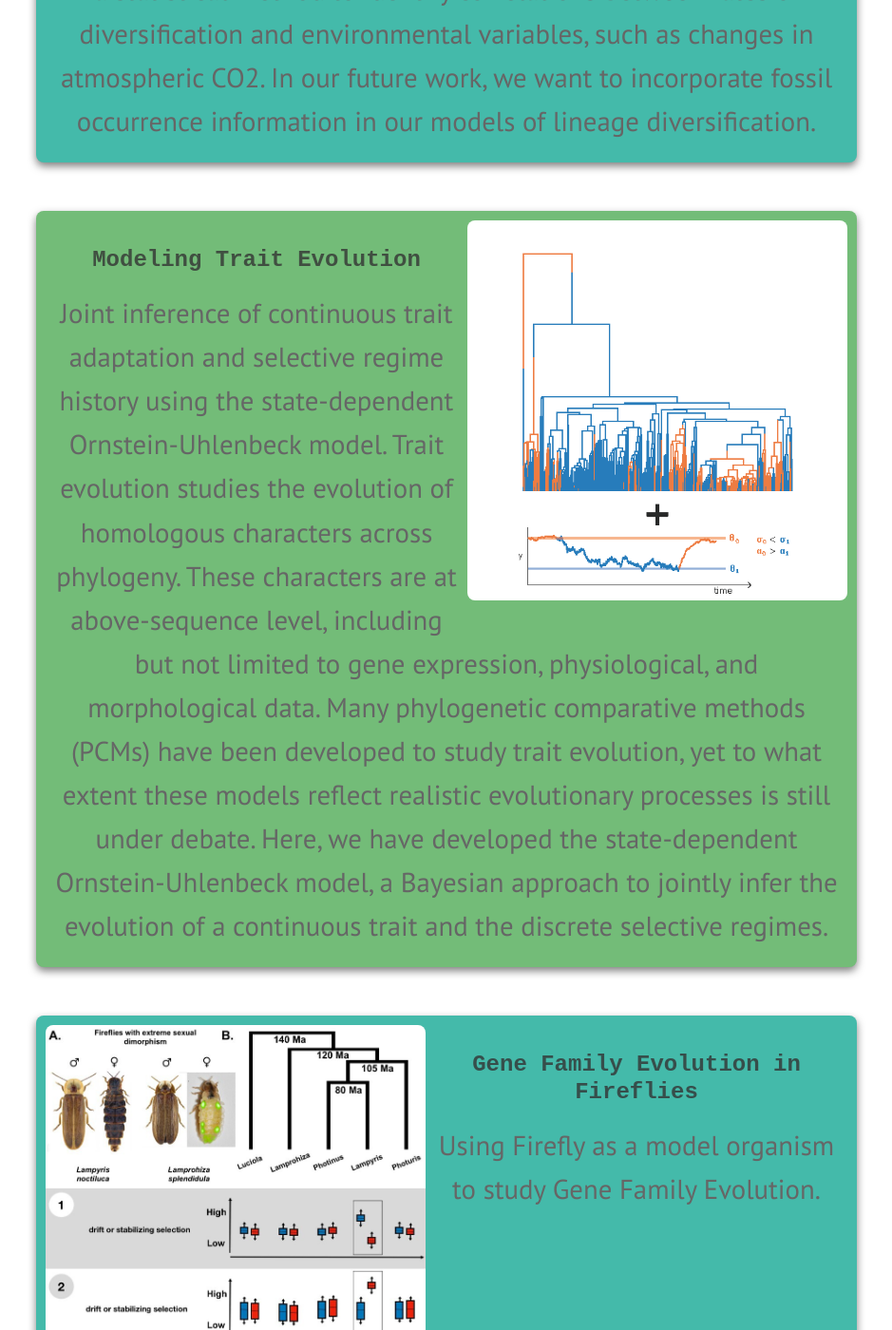
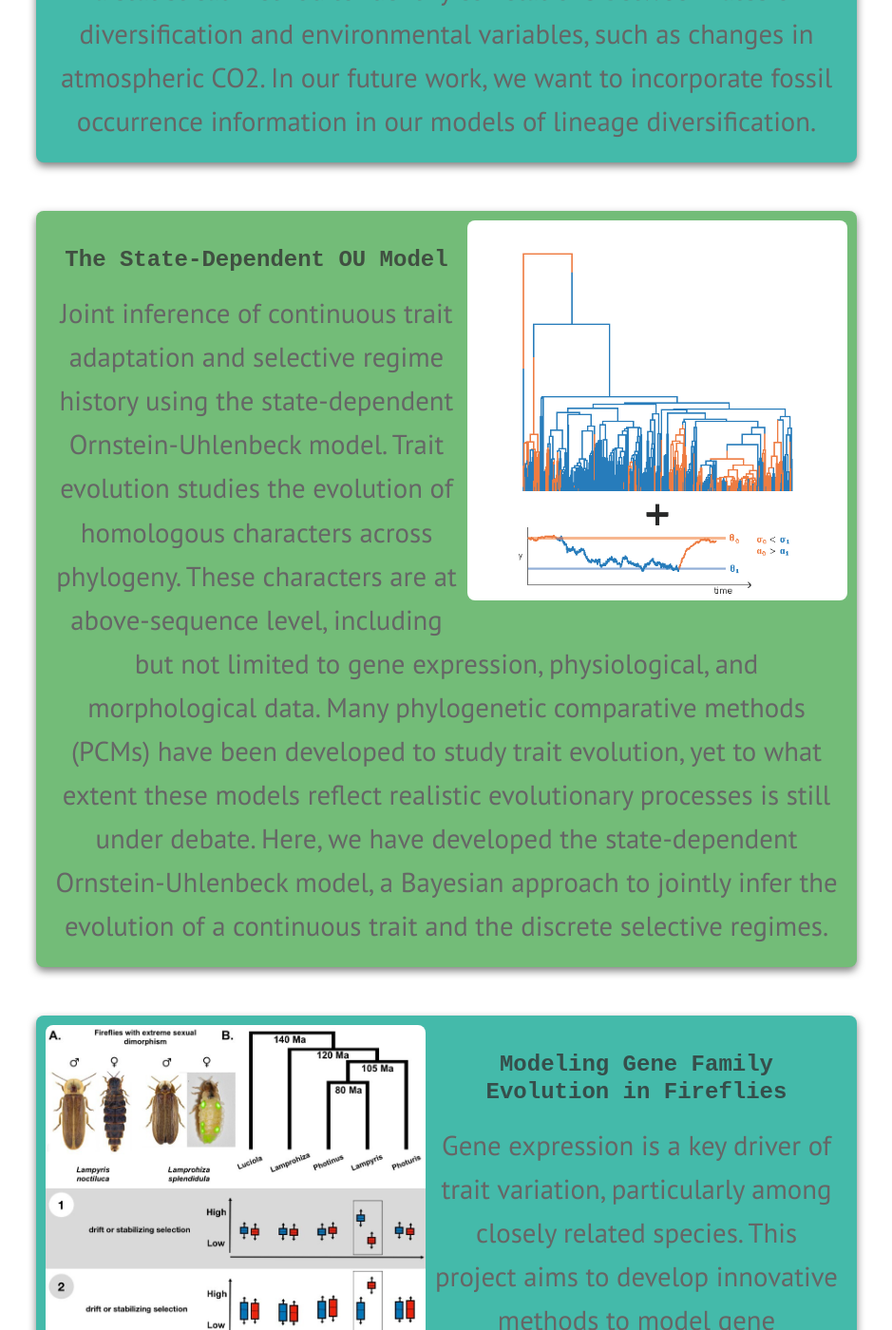
Before and after one commit to hoehnalab/hoehnalab.github.io, a Jekyll site: the page built from research.md, in a window 1280 px wide and 1400 px high, scrolled down 2192 px. Shown: the whole window at 95% size, without its empty margins (170-1109 px from the left). Built offline with Jekyll 4.4.1, drawn with Linux system fonts in a browser that asks for light colours; some web fonts are replaced; some of the changed text lies outside the part shown.

Commit message:
Updated project description

```diff
--- a/research.md
+++ b/research.md
@@ -64,9 +64,9 @@
 
   <!-- Section 4 -->
   <div class="project">
-    <img class="project-image floatright" src="/assets/images/trait_evolution.png" alt="Modeling Trait Evolution">
+    <img class="project-image floatright" src="/assets/images/trait_evolution.png" alt="The State-Dependent OU Model">
     <div class="project-content">
-        <h3>Modeling Trait Evolution</h3>
+        <h3>The State-Dependent OU Model</h3>
         <p class="project-description">
             Joint inference of continuous trait adaptation and selective regime history using the state-dependent Ornstein-Uhlenbeck model.
             Trait evolution studies the evolution of homologous characters across phylogeny. These characters are at above-sequence level, including but not limited to gene expression, physiological, and morphological data.
@@ -82,9 +82,10 @@
   <div class="project">
     <img class="project-image floatleft" src="/assets/images/gene_family.jpg" alt="Gene Family Evolution in Fireflies">
     <div class="project-content">
-        <h3>Gene Family Evolution in Fireflies</h3>
+        <h3>Modeling Gene Family Evolution in Fireflies</h3>
         <p class="project-description">
-            Using Firefly as a model organism to study Gene Family Evolution.
+          Gene expression is a key driver of trait variation, particularly among closely related species. This project aims to develop innovative methods to model gene expression evolution using Brownian motion and Ornstein-Uhlenbeck processes. Specially, we focus on within-species variance, a critical yet underexplored aspect of gene expression.
+          The firefly family (Lampyridae) serves as a novel study system due to their recurrent sexual dimorphism across the phylogeny. As sexual dimorphism is inherently linked to sex-biased gene expression, this makes fireflies an ideal model for investigating sex-biased gene expression evolution.
         </p>
     </div>
   </div>
```
